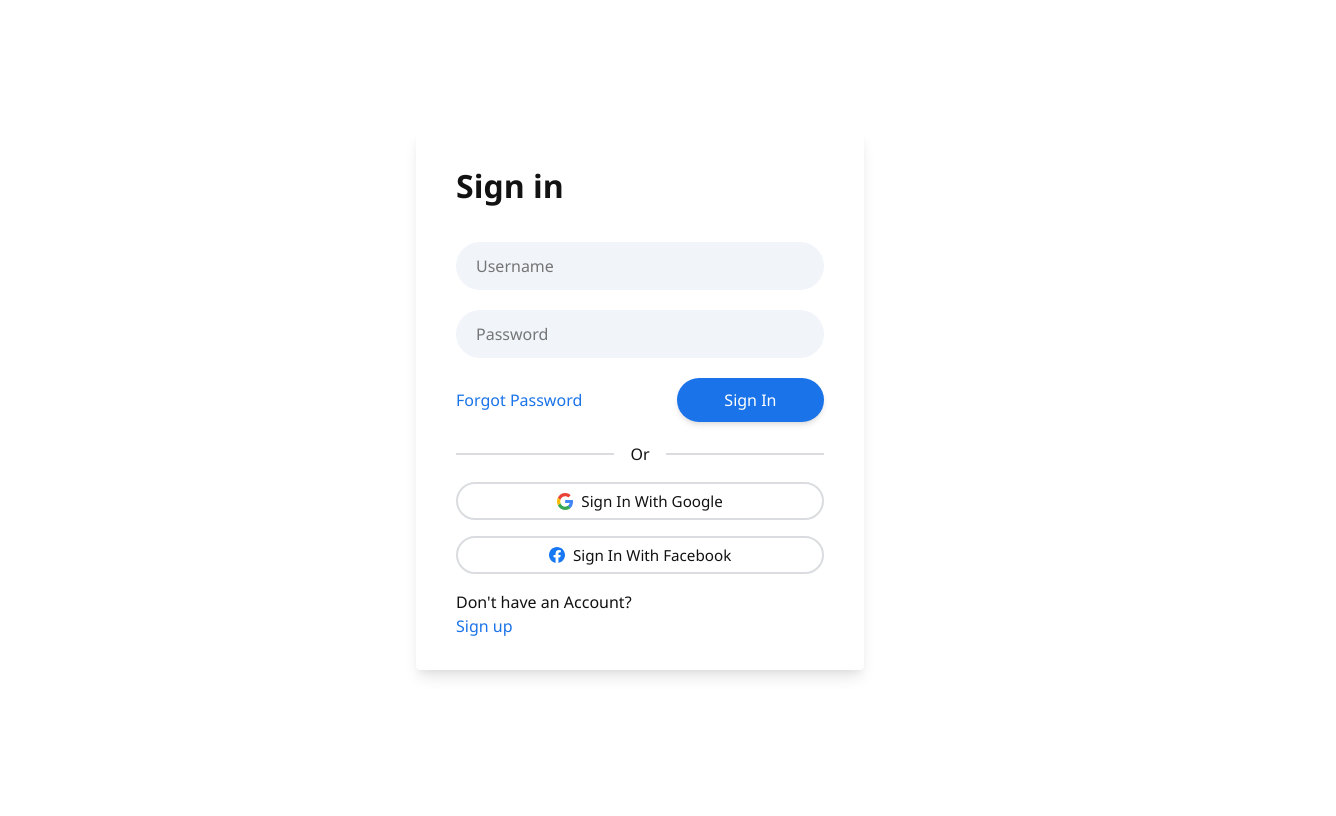
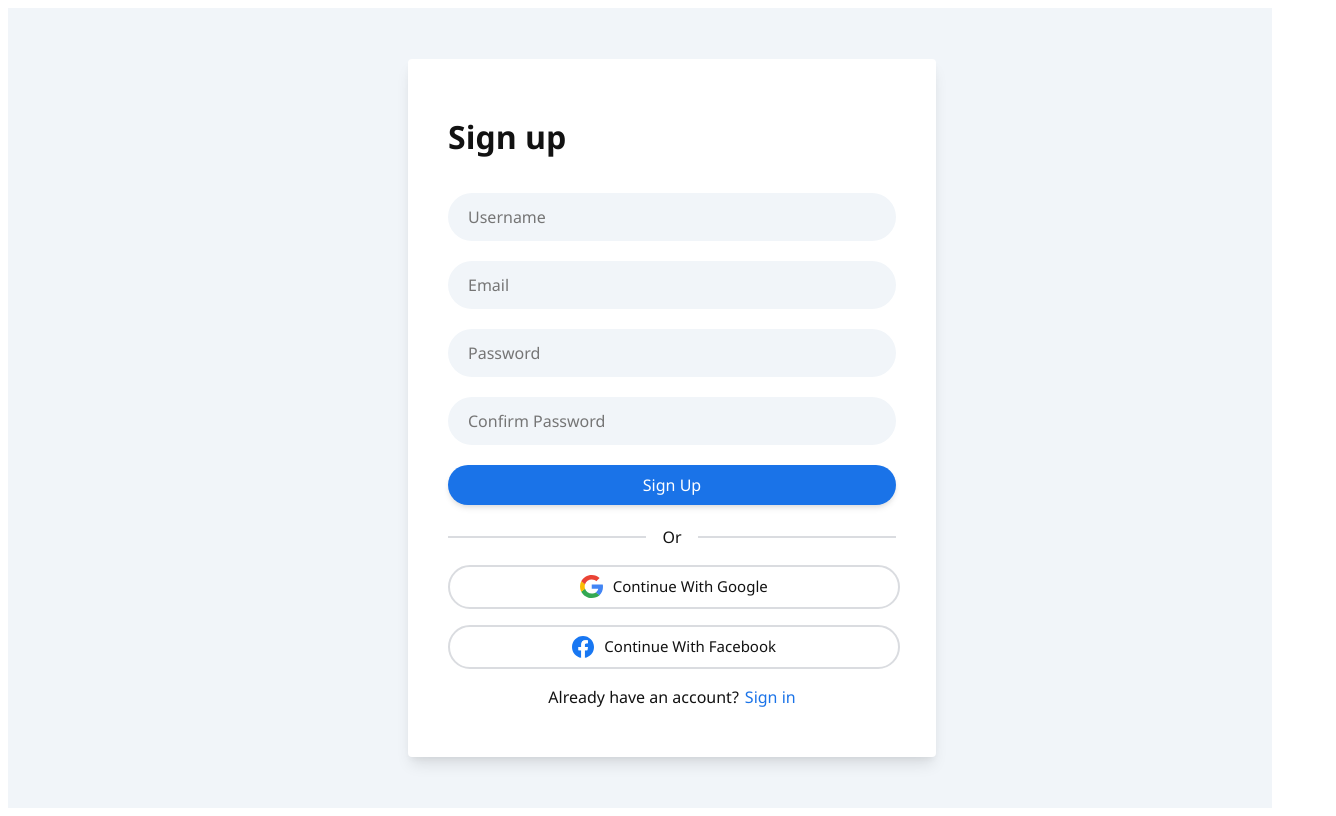
Before and after one commit to NikolayKostadinov21/vintage-clothes-project-fe, a React (Create React App) app in the folder vintage-clothes/: page / in a window 1280 px wide. Shown: the whole page, 1336 px wide, since content can reach past the window. Built offline with nearby package versions, Linux system fonts and the light colour scheme.

Commit message:
VCP-1 Restyling of the sign-up component

```diff
--- a/vintage-clothes/src/authentication/Signin/Signin.jsx
+++ b/vintage-clothes/src/authentication/Signin/Signin.jsx
@@ -129,13 +129,13 @@ const Signin = () => {
                                     <div className="method-control">
                                         <a href="#" className="method-action">
                                             <img className="signin-google-facebook-icons" src={google_logo} />
-                                            <span>Sign in with Google</span>
+                                            <span>Continue with Google</span>
                                         </a>
                                     </div>
                                     <div className="method-control">
                                         <a href="#" className="method-action">
                                             <img className="signin-google-facebook-icons" src={facebook_logo} />
-                                            <span>Sign in with Facebook</span>
+                                            <span>Continue with Facebook</span>
                                         </a>
                                     </div>
                                 </div>
--- a/vintage-clothes/src/authentication/Signup/Signup.jsx
+++ b/vintage-clothes/src/authentication/Signup/Signup.jsx
@@ -1,5 +1,8 @@
 import { useRef, useState, useEffect } from "react";
 import axios from "../../api/axios";
+import '../Signup/Signup.scss';
+import facebook_logo from '../../icons/facebook-round-color-icon.svg';
+import google_logo from '../../icons/google-color-icon.svg';
 import { SIGNUP_PASSWORD_REGEX, SIGNUP_URL, SIGNUP_USER_REGEX } from "../../core/constants";
 
 const Signup = () => {
@@ -54,7 +57,7 @@ const Signup = () => {
             }
         );
 
-        console.log({username, email, password})
+        console.log({ username, email, password })
 
         try {
             console.log(JSON.stringify(response));
@@ -95,14 +98,19 @@ const Signup = () => {
                         </p>
                     </section>
                 ) : (
-                    <section>
+                    <div className="signup-container">
+                        <div className="container">
+                            <div className="wrapper">
+
                                 <p ref={errRef} className={errorMessage ? "errorMessage" : "offscreen"} aria-live="assertive">{errorMessage}</p>
 
-                        <h1>Sign up</h1>
+                                <div className="heading">
+                                    <h1 className="text text-large">Sign up</h1>
+                                </div>
 
-                        <form onSubmit={onSubmit}>
-
-                            <label htmlFor="username">
+                                <form onSubmit={onSubmit} className="form">
+                                    <div className="input-control">
+                                        <label htmlFor="username" hidden>
                                             Username:
                                         </label>
 
@@ -112,19 +120,18 @@ const Signup = () => {
                                             ref={userRef}
                                             onChange={(e) => setUser(e.target.value)}
                                             value={username}
+                                            className="input-field"
+                                            placeholder="Username"
                                             required
                                             aria-invalid={validName ? "false" : "true"}
                                             aria-describedby="uidnote"
                                             onFocus={() => setUserFocus(true)}
                                             onBlur={() => setUserFocus(false)}
                                         />
-                            <p id="uidnote" className={userFocus && username && !validName ? "instructions" : "offscreen"}>
-                                4 to 24 characters. <br />
-                                Must begin with a letter. <br />
-                                Letters, numbers, underscores, hyphens allowed <br />
-                            </p>
+                                    </div>
 
-                            <label htmlFor="email">
+                                    <div className="input-control">
+                                        <label htmlFor="email" hidden>
                                             Email:
                                         </label>
 
@@ -133,19 +140,18 @@ const Signup = () => {
                                             id="email"
                                             onChange={(e) => setEmail(e.target.value)}
                                             value={email}
+                                            className="input-field"
+                                            placeholder="Email"
                                             required
                                             aria-invalid={validName ? "false" : "true"}
                                             aria-describedby="uidnote"
                                             onFocus={() => setEmailfocus(true)}
                                             onBlur={() => setEmailfocus(false)}
                                         />
-                            <p id="uidnote" className={emailfocus && email && !validEmail ? "instructions" : "offscreen"}>
-                                4 to 24 characters. <br />
-                                Must begin with a letter. <br />
-                                Letters, numbers, underscores, hyphens allowed <br />
-                            </p>
+                                    </div>
 
-                            <label htmlFor="password">
+                                    <div className="input-control">
+                                        <label htmlFor="password" hidden>
                                             Password:
                                         </label>
                                         <input
@@ -153,19 +159,18 @@ const Signup = () => {
                                             id="password"
                                             onChange={(e) => setPassword(e.target.value)}
                                             value={password}
+                                            className="input-field"
+                                            placeholder="Password"
                                             required
                                             aria-invalid={validPassword ? "false" : "true"}
                                             aria-describedby="passwordnote"
                                             onFocus={() => setPasswordFocus(true)}
                                             onBlur={() => setPasswordFocus(false)}
                                         />
-                            <p id="passwordnote" className={passwordFocus && !validPassword ? "instructions" : "offscreen"}>
-                                8 to 24 characters.<br />
-                                Must include uppercase and lowercase letters, a number and a special character.<br />
-                                Allowed special characters: <span aria-label="exclamation mark">!</span> <span aria-label="at symbol">@</span> <span aria-label="hashtag">#</span> <span aria-label="dollar sign">$</span> <span aria-label="percent">%</span>
-                            </p>
+                                    </div>
 
-                            <label htmlFor="confirmPassword">
+                                    <div className="input-control">
+                                        <label htmlFor="confirmPassword" hidden>
                                             Confirm Password:
                                         </label>
                                         <input
@@ -173,28 +178,50 @@ const Signup = () => {
                                             id="confirmPassword"
                                             onChange={(e) => setMatchPassword(e.target.value)}
                                             value={matchPassword}
+                                            className="input-field"
+                                            placeholder="Confirm Password"
                                             required
                                             aria-invalid={validMatch ? "false" : "true"}
                                             aria-describedby="confirmnote"
                                             onFocus={() => setMatchFocus(true)}
                                             onBlur={() => setMatchFocus(false)}
                                         />
-                            <p id="confirmnote" className={matchFocus && !validMatch ? "instructions" : "offscreen"}>
-                                Must match the first password input field.
-                            </p>
+                                    </div>
 
-                            <button disabled={!validName || !validPassword || !validMatch ? true : false}>Sign up</button>
-                        </form>
+                                    <div className="input-control">
+                                        <input type="submit" className="input-submit" value="Sign Up" />
+                                    </div>
 
-                        <p>
-                            Already signed up? <br />
+                                    <div className="striped">
+                                        <span className="striped-line"></span>
+                                        <span className="striped-text">Or</span>
+                                        <span className="striped-line"></span>
+                                    </div>
+
+                                    <div className="method">
+                                        <div className="method-control">
+                                            <a href="#" className="method-action">
+                                                <img className="signin-google-facebook-icons" src={google_logo} />
+                                                <span>Continue with Google</span>
+                                            </a>
+                                        </div>
+                                        <div className="method-control">
+                                            <a href="#" className="method-action">
+                                                <img className="signin-google-facebook-icons" src={facebook_logo} />
+                                                <span>Continue with Facebook</span>
+                                            </a>
+                                        </div>
+                                    </div>
+                                    <p className="text text-normal signup-end-signin-text">
+                                        Already have an account?
                                         <span className="line">
-                                {/* routerLink here */}
-                                <a href="#">Sign In</a>
+                                            <a href="#" className="text text-links">Sign in</a>
                                         </span>
                                     </p>
-
-                    </section>
+                                </form>
+                            </div>
+                        </div>
+                    </div>
                 )
             }
         </>
--- a/vintage-clothes/src/authentication/Signup/Signup.scss
+++ b/vintage-clothes/src/authentication/Signup/Signup.scss
@@ -1,3 +1,209 @@
-.signup-subtitle {
-    text-align: center;
+.signup-container {
+    --color-white: #ffffff;
+    --color-light: #f1f5f9;
+    --color-black: #121212;
+    --color-night: #001632;
+
+    --color-red: #f44336;
+    --color-blue: #1a73e8;
+    --color-gray: #80868b;
+    --color-grayish: #dadce0;
+
+    --shadow-normal: 0 1px 3px 0 rgba(0, 0, 0, 0.1),
+        0 1px 2px 0 rgba(0, 0, 0, 0.06);
+    --shadow-medium: 0 4px 6px -1px rgba(0, 0, 0, 0.1),
+        0 2px 4px -1px rgba(0, 0, 0, 0.06);
+    --shadow-large: 0 10px 15px -3px rgba(0, 0, 0, 0.1),
+        0 4px 6px -2px rgba(0, 0, 0, 0.05);
+
+    font-size: 100%;
+    font-size-adjust: 100%;
+    box-sizing: border-box;
+    scroll-behavior: smooth;
+
+    font-family: "Segoe UI", Tahoma, Geneva, Verdana, sans-serif;
+    font-size: 1rem;
+    font-weight: normal;
+    line-height: 1.5;
+    color: var(--color-black);
+    background: var(--color-light);
+
+    .container {
+        display: flex;
+        justify-content: center;
+        align-items: center;
+        max-width: 80rem;
+        min-height: 100vh;
+        width: 100%;
+        padding: 0 2rem;
+        margin: 0 auto;
+
+        .wrapper {
+            max-width: 28rem;
+            width: 100%;
+            margin: 2rem auto;
+            padding: 2rem 2.5rem;
+            border: none;
+            outline: none;
+            border-radius: 0.25rem;
+            color: var(--color-black);
+            background: var(--color-white);
+            box-shadow: var(--shadow-large);
+
+            .text {
+                font-family: inherit;
+                line-height: inherit;
+                text-transform: unset;
+                text-rendering: optimizeLegibility;
+
+                &-large {
+                    font-size: 2rem;
+                    font-weight: 600;
+                    color: var(--color-black);
+                }
+
+                &-normal {
+                    font-size: 1rem;
+                    font-weight: 400;
+                    color: var(--color-black);
+                }
+
+                &-links {
+                    font-size: 1rem;
+                    font-weight: 400;
+                    color: var(--color-blue);
+
+                    &:hover {
+                        text-decoration: underline;
+                    }
+                }
+            }
+
+            .form {
+                width: 100%;
+                height: auto;
+                margin-top: 2rem;
+
+                .input-control {
+                    display: flex;
+                    align-items: center;
+                    justify-content: center;
+                    margin-bottom: 1.25rem;
+
+                    .input-submit {
+                        font-family: inherit;
+                        font-size: 1rem;
+                        font-weight: 500;
+                        line-height: inherit;
+                        cursor: pointer;
+                        width: 100%;
+                        height: 40px;
+                        border: none;
+                        outline: none;
+                        border-radius: 2rem;
+                        color: var(--color-white);
+                        background: var(--color-blue);
+                        box-shadow: var(--shadow-medium);
+                        text-transform: capitalize;
+                        text-rendering: optimizeLegibility;
+                    }
+                }
+
+                .input-field {
+                    width: 100%;
+                    height: auto;
+                    font-family: inherit;
+                    font-size: 16px;
+                    font-weight: 400;
+                    line-height: inherit;
+                    padding: 0.75rem 1.25rem;
+                    border: none;
+                    outline: none;
+                    border-radius: 2rem;
+                    color: var(--color-black);
+                    background: var(--color-light);
+                    text-transform: unset;
+                    text-rendering: optimizeLegibility;
+                }
+
+                .signup-end-signin-text {
+                    display: flex;
+                    justify-content: center;
+                    align-items: center;
+                    .line {
+                        margin-left: 6px;
+                    }
+                }
+            }
+
+            a,
+            button {
+                font-size: inherit;
+                font-weight: inherit;
+                line-height: inherit;
+                cursor: pointer;
+                border: none;
+                outline: none;
+                text-decoration: none;
+            }
+
+            .striped {
+                display: flex;
+                flex-direction: row;
+                justify-content: center;
+                align-items: center;
+                margin: 16px 0;
+
+                &-line {
+                    flex: auto;
+                    flex-basis: auto;
+                    border: none;
+                    outline: none;
+                    height: 2px;
+                    background: var(--color-grayish);
+                }
+
+                &-text {
+                    margin: 0 16px;
+                }
+            }
+
+            .method {
+
+                &-control {
+                    margin-bottom: 16px;
+                }
+
+                &-action {
+                    font-family: inherit;
+                    font-size: 15px;
+                    font-weight: 500;
+                    line-height: inherit;
+                    display: flex;
+                    justify-content: center;
+                    align-items: center;
+                    width: 100%;
+                    min-height: 40px;
+                    border: 2px solid var(--color-grayish);
+                    border-radius: 2rem;
+                    color: var(--color-black);
+                    background: var(--color-white);
+                    outline: none;
+                    text-transform: capitalize;
+                    text-rendering: optimizeLegibility;
+                    transition: all 0.35s ease;
+
+                    &:hover {
+                        background: var(--color-light);
+                    }
+                }
+
+                .signin-google-facebook-icons {
+                    margin-right: 10px;
+                    min-width: 15px;
+                    max-width: 5%;
+                }
+            }
+        }
+    }
 }
--- a/vintage-clothes/src/main/Main.tsx
+++ b/vintage-clothes/src/main/Main.tsx
@@ -4,7 +4,7 @@ import Signup from "../authentication/Signup/Signup";
 function Main() {
     return(
         <div>
-            <Signin />
+            <Signup />
         </div>
     );
 }
```
Lines whose indentation alone changed are shown as unchanged.
